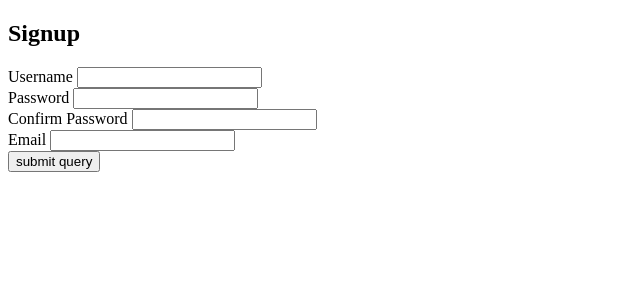
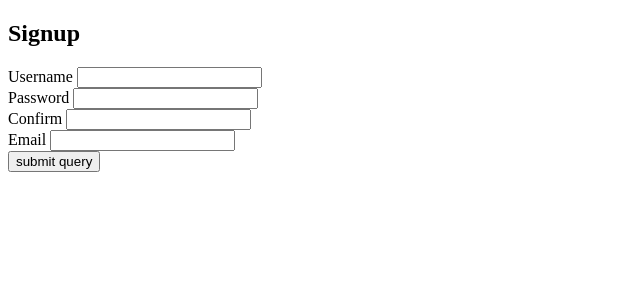
Before and after one commit to ZumbaIdol/user-signup, a Flask app: page / in a window 1280 px wide. Shown: the top 300 px of the page, without its empty margins (0-640 px from the left). Run offline with Flask 2, Linux system fonts and the light colour scheme.

Commit message:
Worked on templates and main.py, errors not working

```diff
--- a/main.py
+++ b/main.py
@@ -1,31 +1,6 @@
 from flask import Flask, request, redirect, render_template
 
-signup_form = """
-    <style>
-        .error {{ color: red; }}
-    </style>
 
-    <h2>Signup</h2>
-    <form method='POST'>
-        <label>Username
-            <input name="username" type="text" value='' />
-        </label>
-        <p>class="error">{username_error}</p>
-        <label>Password
-            <input name="password" type="password" value='' />
-        </label>
-        <p>class="error">{password_error}</p>
-        <label>Confirm Password
-            <input name="confirm_password"  type="password" value='' />
-        </label>
-        <p>class="error">{confirm_password_error}</p>
-        <label>Email
-            <input name="email" type="text" value='' />
-        </label>
-        <p>class="error">{email_error}</p>
-        <input type="submit" value="submit query" />
-    </form>
-"""
 app = Flask(__name__)
 app.config['DEBUG'] = True
 
@@ -35,9 +10,9 @@ def index():
 #@app.run()
 
 
-@app.route('/signup-form')
+@app.route('/', methods=['POST'])
 def display_signup_form():
-    return signup_form.format(username='', username_error='', password='', password_error='', confirm_password='', confirm_password_error='', email='', email_error='')
+    return render_template('welcome_page.html')
 
 def is_alpha(letter):
     try:
--- a/templates/signup_form.html
+++ b/templates/signup_form.html
@@ -19,8 +19,8 @@
     <label>Password
         <input name="password" type="password" value='' />
     </label></br>
-    <label>Confirm Password
-        <input name="confirm_password"  type="password" value='' />
+    <label>Confirm
+        <input name="confirm"  type="password" value='' />
     </label></br>
     <label>Email
         <input name="email" type="text" value='' />
```
